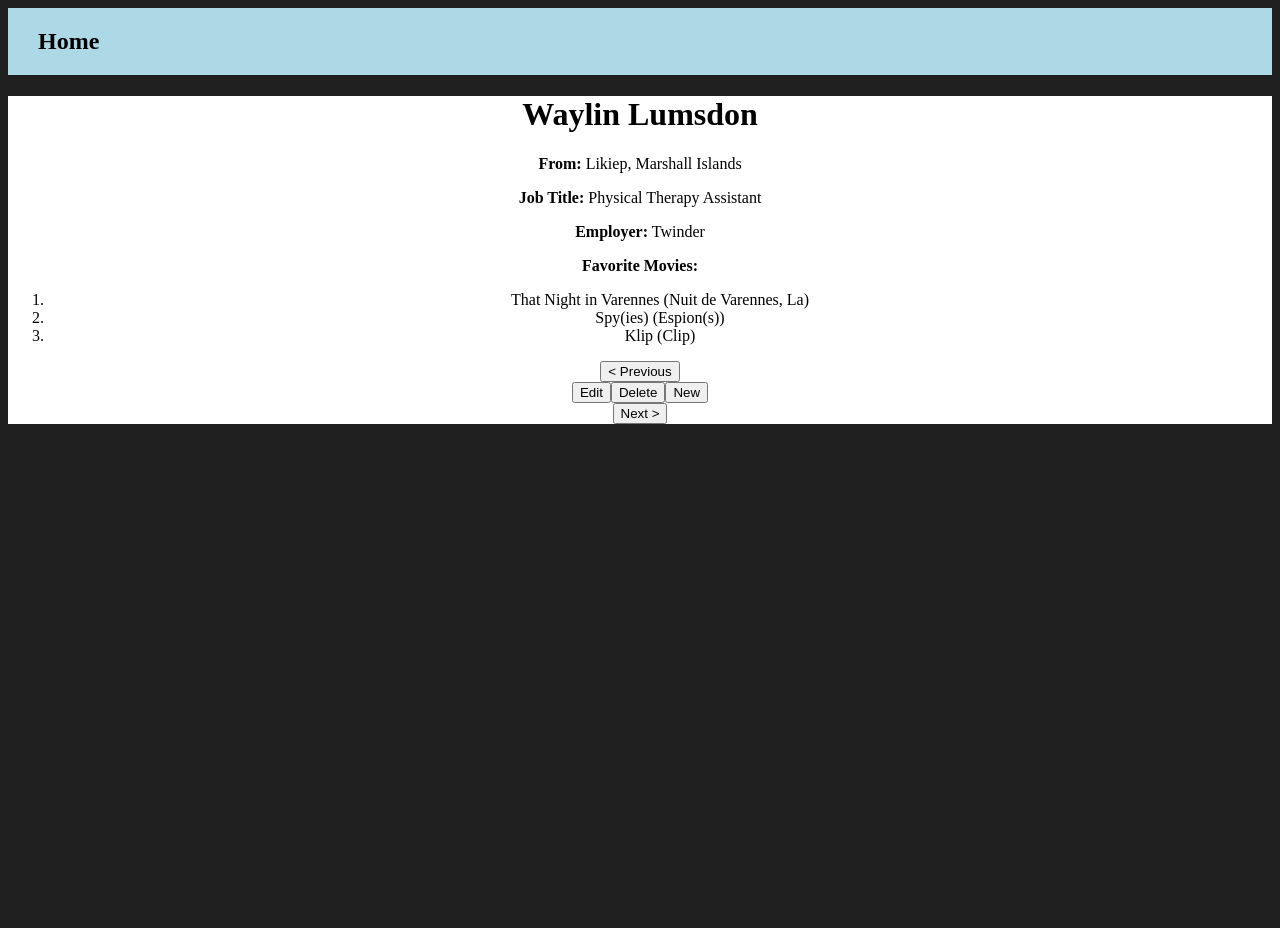
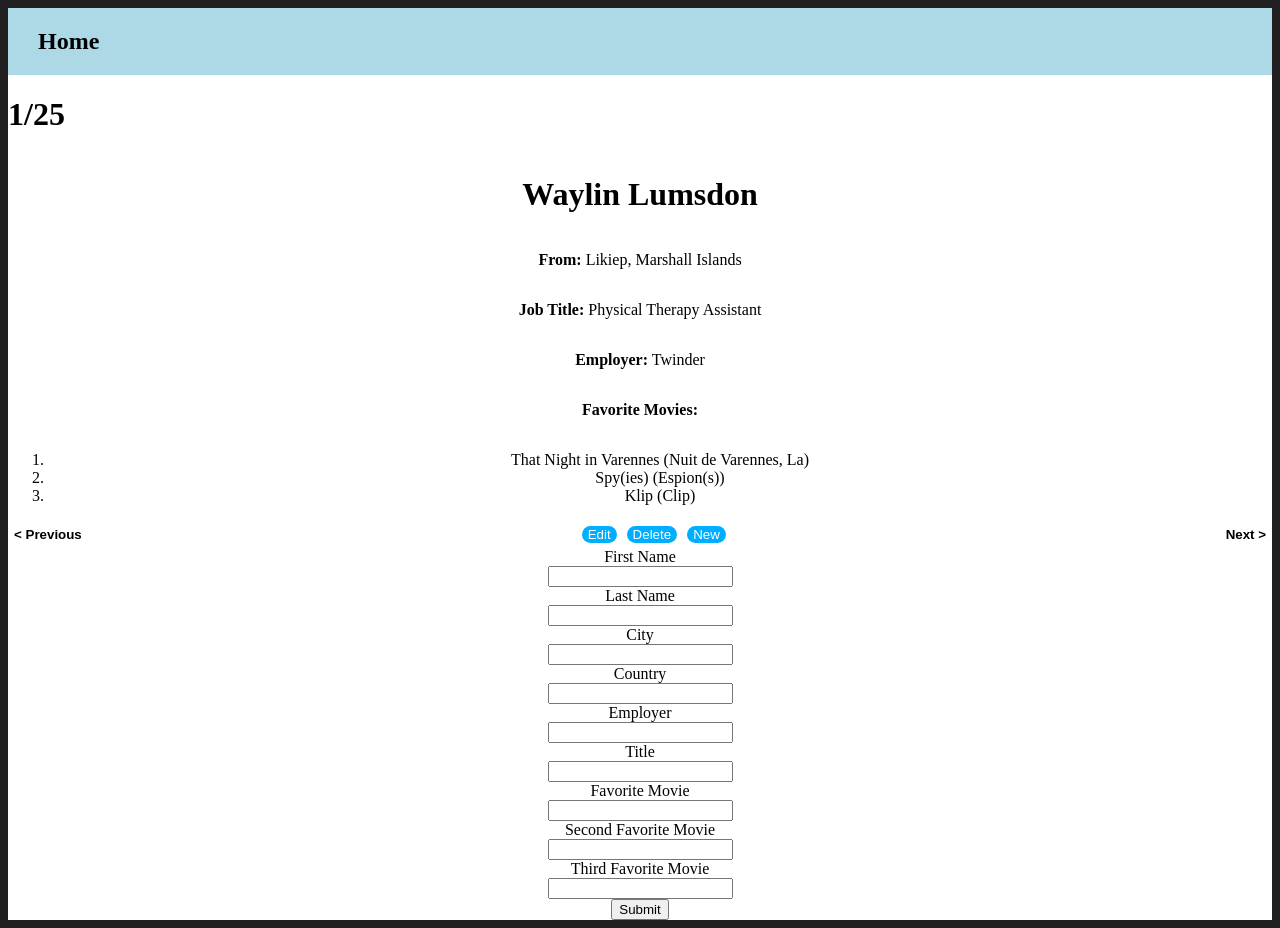
Before and after one commit to 8Whack/user-directory, a React (Create React App) app: page / in a window 1280 px wide. Both pictures are taken after a click on the button "New". Before the commit the page ends 800 px from the top, so only its background shows below. Built offline with nearby package versions, Linux system fonts and the light colour scheme.

Commit message:
added 'new' form component

```diff
--- a/package.json
+++ b/package.json
@@ -6,10 +6,12 @@
     "@testing-library/jest-dom": "^5.16.2",
     "@testing-library/react": "^12.1.3",
     "@testing-library/user-event": "^13.5.0",
+    "formik": "^2.2.9",
     "react": "^17.0.2",
     "react-dom": "^17.0.2",
     "react-scripts": "5.0.0",
-    "web-vitals": "^2.1.4"
+    "web-vitals": "^2.1.4",
+    "yup": "^0.32.11"
   },
   "scripts": {
     "start": "react-scripts start",
--- a/src/components/Info.js
+++ b/src/components/Info.js
@@ -1,5 +1,7 @@
 import React, {useState} from 'react'
 import data from '../data'
+import New from './New';
+import NewFormik from './NewFormik';
 
 
 let currIndex = 0
@@ -11,13 +13,14 @@ function Info() {
     const [title, setTitle] = useState(data[0].title);
     const [employer, setEmployer] = useState(data[0].employer);
     const [movies, setMovies] = useState(data[0].favoriteMovies);
+    const [newDisplay, setNewDisplay] = useState(false)
 
     function next() {
 
-        if(currIndex < 23){
+        if(currIndex < data.length){
             currIndex++;
         }else{
-            currIndex = 24;
+            currIndex = data.length;
         };
         setFirstName(data[currIndex].name.first);
         setLastName(data[currIndex].name.last);
@@ -56,7 +59,12 @@ function Info() {
     }
 
   return (
-    <div style={{backgroundColor: 'white'}}>
+    <div style={{backgroundColor: 'white'}}  >
+        <div className='count'>
+            <h1><b>{currIndex+1}/{data.length}</b></h1>
+        </div>
+
+        <div className='info'>
         <h1>{firstName+ ' '+ lastName}</h1>
         <p><b>From:</b> {from}</p>
         <p><b>Job Title:</b> {title}</p>
@@ -67,13 +75,19 @@ function Info() {
             <li>{movies[1]}</li>
             <li>{movies[2]}</li>
         </ol>
-        <button onClick={()=>previous()}> &lt; Previous </button>
-        <div>
+        </div>
+        <div className='navigation'>
+        <button onClick={()=>previous()}><b> &lt; Previous </b></button>
+        <div className='create'>
             <button className='blue'>Edit</button>
             <button className='blue' onClick={()=>deleteCard()}>Delete</button>
-            <button className='blue'>New</button>
+            <button className='blue' onClick={()=> setNewDisplay(true)}>New</button>
+
         </div>
-        <button onClick={()=>next()}>Next &gt;</button>
+        <button onClick={()=>next()}><b>Next &gt;</b></button>
+        </div>
+
+        {newDisplay && <NewFormik display={setNewDisplay}/>}
     </div>
   )
 }
--- /dev/null
+++ b/src/components/New.jsx
@@ -0,0 +1,47 @@
+import React, {useState} from 'react'
+import data from '../data'
+
+function New() {
+    const [name, setName] = useState('');
+    const [city, setCity] = useState('');
+    const [country, setCountry] = useState('');
+    const [job, setJob] = useState('');
+    const [employer, setEmployer] = useState('');
+    const [movie1, setMovie1] = useState('');
+    const [movie2, setMovie2] = useState('');
+    const [movie3, setMovie3] = useState('');
+
+    function submit() {
+        let obj = {
+            name: name,
+            city: city,
+            country: country,
+            title: job,
+            employer: employer,
+            favoriteMovies: [movie1, movie2, movie3]
+        }
+        data.push(obj)
+        setName('')
+    }
+  return (
+    <div>
+        <form>
+            Name:
+            <input placeholder='Name' onChange={()=> setName()}></input>
+            City:
+            <input placeholder='City' onChange={()=> setCity()} ></input>
+            <input placeholder='Country' onChange={()=>setCountry()}></input>
+            <input placeholder='Current Job' onChange={()=> setJob()}></input>
+            <input placeholder='Employer' onChange={()=> setEmployer()} >
+            </input>
+            Favorite Movies:
+            <input placeholder='Movie 1' onChange={()=> setMovie1()}></input>
+            <input placeholder='Movie 2' onChange={()=> setMovie2()}></input>
+            <input placeholder='Movie 3' onChange={()=> setMovie3()}></input>
+        </form>
+        <button onClick={()=> submit()}>Submit</button>
+    </div>
+  )
+}
+
+export default New
--- /dev/null
+++ b/src/components/NewFormik.jsx
@@ -0,0 +1,171 @@
+import React from 'react';
+import {useFormik} from 'formik';
+import * as Yup from 'yup';
+import data from '../data';
+
+function NewFormik(props) {
+    const formik = useFormik({
+        initialValues:{
+            nameFirst: '',
+            nameLast: '',
+            city: '',
+            country: '',
+            employer: '',
+            title: '',
+            favMovie1: '',
+            favMovie2: '',
+            favMovie3: '',
+        },
+        validationSchema: Yup.object({
+            nameFirst: Yup.string().max(40, 'Must be less than 40 characters or less').required('Required'),
+            nameLast: Yup.string().max(40, 'Must be less than 40 characters or less').required('Required'),
+            city: Yup.string().max(40, 'Must be less than 40 characters or less').required('Required'),
+            country: Yup.string().max(40, 'Must be less than 40 characters or less').required('Required'),
+            employer: Yup.string().max(40, 'Must be less than 40 characters or less').required('Required'),
+            title: Yup.string().max(40, 'Must be less than 40 characters or less').required('Required'),
+        }),
+        onSubmit: ()=> {
+
+            let {nameFirst, nameLast, city, country, employer, title, favMovie1,favMovie2, favMovie3} = formik.values
+
+            let info = {
+                name: {first: nameFirst, last: nameLast},
+                city: city,
+                country: country,
+                employer: employer,
+                title: title,
+                favoriteMovies: [favMovie1, favMovie2, favMovie3]
+            }
+
+            data.push(info)
+            formik.handleReset()
+            props.display(false)
+        },
+    });
+  return (
+    <form onSubmit={formik.handleSubmit}>
+       <label htmlFor="nameFirst">First Name</label>
+       <input
+         id="nameFirst"
+         name="nameFirst"
+         type="text"
+         onChange={formik.handleChange}
+         onBlur={formik.handleBlur}
+         value={formik.values.nameFirst}
+       />
+       {formik.touched.nameFirst && formik.errors.nameFirst ? (
+         <div className='err'>{formik.errors.nameFirst}</div>
+       ) : null}
+
+       <label htmlFor="nameLast">Last Name</label>
+       <input
+         id="nameLast"
+         name="nameLast"
+         type="text"
+         onChange={formik.handleChange}
+         onBlur={formik.handleBlur}
+         value={formik.values.nameLast}
+       />
+       {formik.touched.nameLast && formik.errors.nameLast ? (
+         <div className='err'>{formik.errors.nameLast}</div>
+       ) : null}
+
+       <label htmlFor="city">City</label>
+       <input
+         id="city"
+         name="city"
+         type="text"
+         onChange={formik.handleChange}
+         onBlur={formik.handleBlur}
+         value={formik.values.city}
+       />
+       {formik.touched.city && formik.errors.city ? (
+         <div className='err'>{formik.errors.city}</div>
+       ) : null}
+
+       <label htmlFor="country">Country</label>
+       <input
+         id="country"
+         name="country"
+         type="text"
+         onChange={formik.handleChange}
+         onBlur={formik.handleBlur}
+         value={formik.values.country}
+       />
+       {formik.touched.country && formik.errors.country ? (
+         <div className='err'>{formik.errors.country}</div>
+       ) : null}
+
+       <label htmlFor='employer'>Employer</label>
+       <input
+        id='employer'
+        name='employer'
+        type='text'
+        onChange={formik.handleChange}
+        onBlur={formik.handleBlur}
+        value={formik.values.employer}
+        />
+        {formik.touched.employer && formik.errors.employer ? (
+            <div className='err'>{formik.errors.employer}</div>
+        ): null}
+
+       <label htmlFor='title'>Title</label>
+       <input
+        id='title'
+        name='title'
+        type='text'
+        onChange={formik.handleChange}
+        onBlur={formik.handleBlur}
+        value={formik.values.title}
+        />
+        {formik.touched.title && formik.errors.title ? (
+            <div className='err'>{formik.errors.title}</div>
+        ): null}
+
+        <label htmlFor="favMovie1">Favorite Movie</label>
+        <input
+         id="favMovie1"
+         name="favMovie1"
+         type="text"
+         onChange={formik.handleChange}
+         onBlur={formik.handleBlur}
+         value={formik.values.favMovie1}
+       />
+       {formik.touched.favMovie1 && formik.errors.favMovie1 ? (
+         <div className='err'>{formik.errors.favMovie1}</div>
+       ) : null}
+
+
+        <label htmlFor="favMovie2">Second Favorite Movie</label>
+        <input
+         id="favMovie2"
+         name="favMovie2"
+         type="text"
+         onChange={formik.handleChange}
+         onBlur={formik.handleBlur}
+         value={formik.values.favMovie2}
+       />
+       {formik.touched.favMovie2 && formik.errors.favMovie2 ? (
+         <div className='err'>{formik.errors.favMovie2}</div>
+       ) : null}
+
+        <label htmlFor="favMovie3">Third Favorite Movie</label>
+        <input
+         id="favMovie3"
+         name="favMovie3"
+         type="text"
+         onChange={formik.handleChange}
+         onBlur={formik.handleBlur}
+         value={formik.values.favMovie3}
+       />
+       {formik.touched.favMovie3 && formik.errors.favMovie3 ? (
+         <div className='err'>{formik.errors.favMovie3}</div>
+       ) : null}
+
+
+       <button type="submit">Submit</button>
+     </form>
+  )
+}
+
+export default NewFormik
--- a/src/index.css
+++ b/src/index.css
@@ -7,3 +7,41 @@ body {
   align-items: left;
   padding-left: 30px;
 }
+
+form {
+  display: flex;
+  flex-direction: column;
+  align-items: center;
+}
+.count {
+  width: max-content;
+  display: flex;
+  align-items: flex-end;
+}
+
+.info {
+  display: flex;
+  flex-direction: column;
+}
+
+.navigation {
+  display: flex;
+  justify-content: space-between;
+}
+
+.navigation button{
+  background-color: white;
+  border: 0;
+}
+
+.create button {
+  background-color: rgb(0, 174, 255);
+  color:white;
+  border-radius: 10px;
+  border-width: 0px;
+  margin: 5px
+}
+
+.err {
+  color:red;
+}
```
Also changed, not shown: 1 other file (tests, documents, lock files or other folders).
